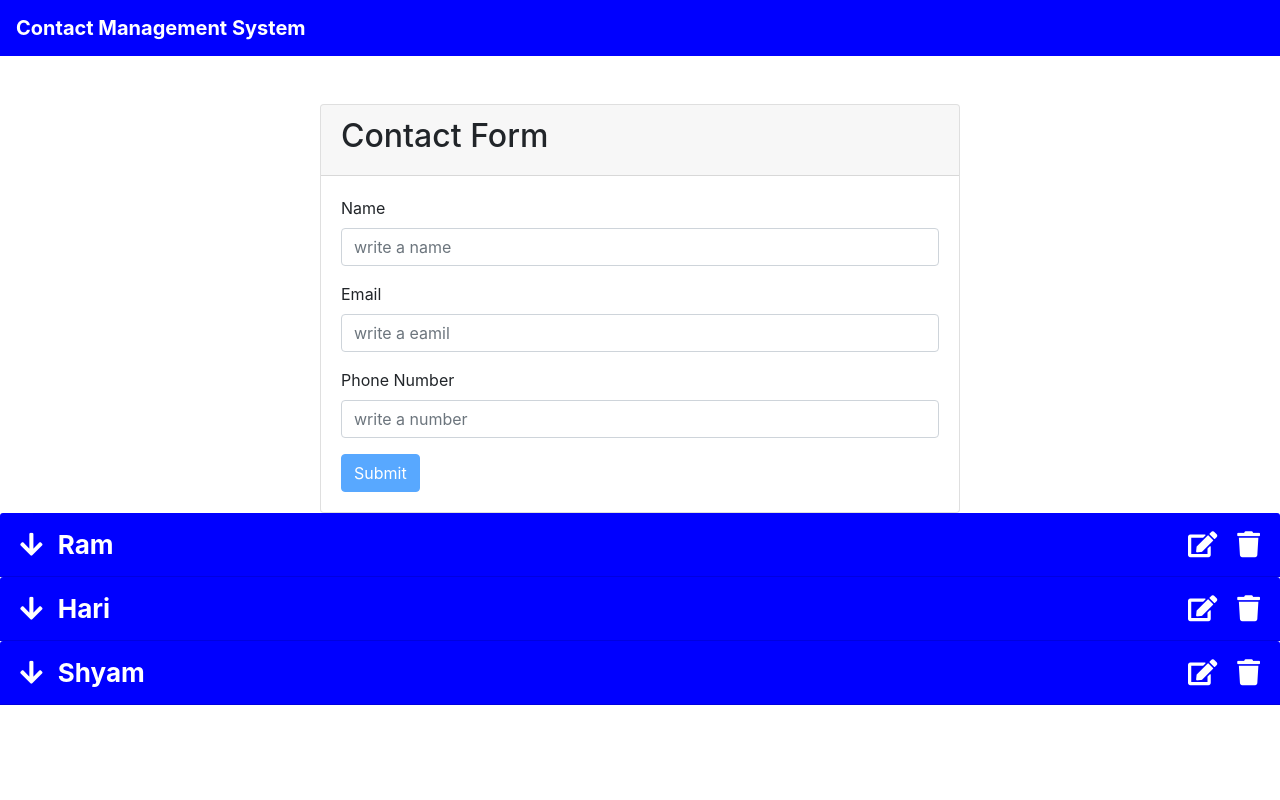
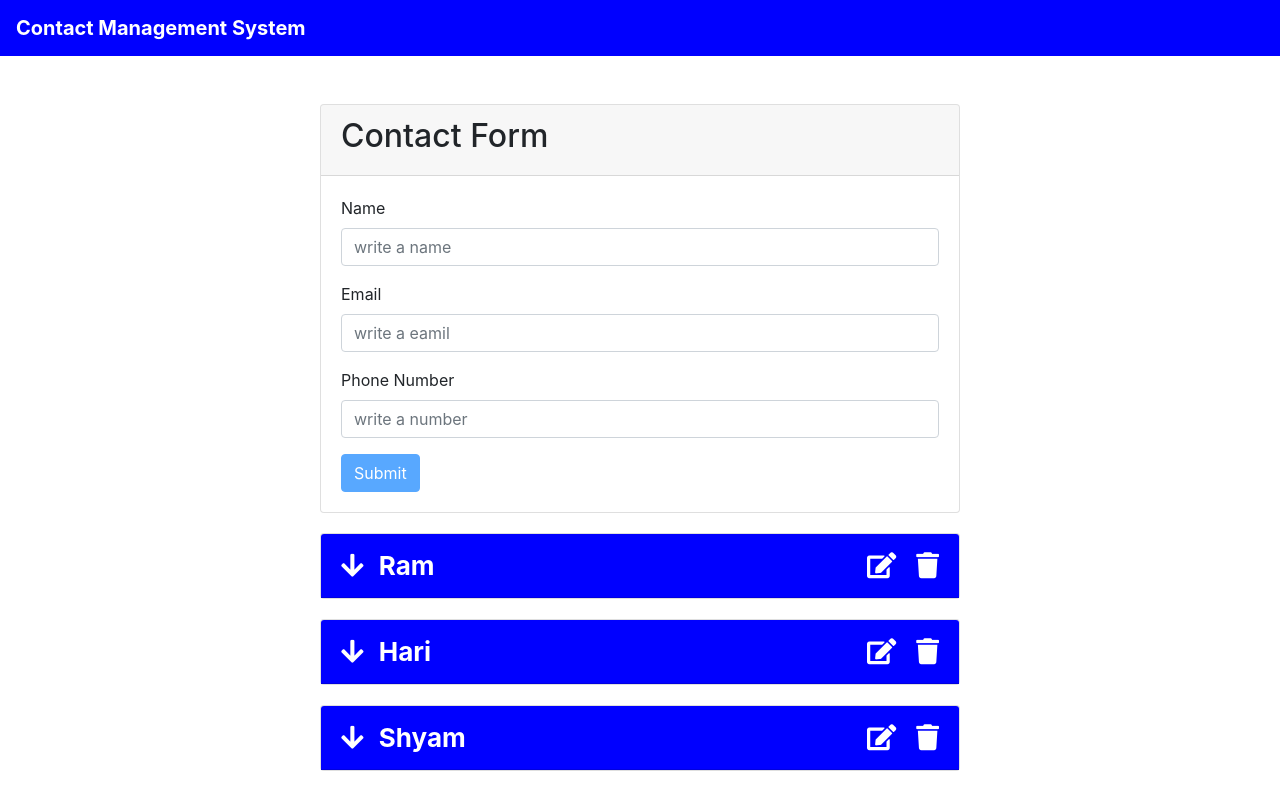
Before and after one commit to SajidAnTechie/React-ToDoList, a React app: page / in a window 1280 px wide. Built offline with nearby package versions, Linux system fonts and the light colour scheme.

Commit message:
Spring Animation is added

```diff
--- a/package.json
+++ b/package.json
@@ -49,6 +49,7 @@
     "react-app-polyfill": "^1.0.6",
     "react-dev-utils": "^10.1.0",
     "react-dom": "^16.12.0",
+    "react-spring": "^8.0.27",
     "react-toastify": "^5.5.0",
     "resolve": "1.15.0",
     "resolve-url-loader": "3.1.1",
--- a/src/App.js
+++ b/src/App.js
@@ -1,11 +1,12 @@
 import React from "react";
-import Navbar from "./Components/Navbar";
+import Navbar from "./Components/navbar/Navbar";
 import Contact from "./Components/contacts/Contact";
 import Form from "./Components/Form";
 import Swal from "sweetalert2";
 import { ToastContainer, toast } from "react-toastify";
 import "react-toastify/dist/ReactToastify.min.css";
 import uuid from "uuid/v4";
+import { Transition } from "react-spring/renderprops";
 import Auxillary from "./Components/HOC/Auxillary";
 import "bootstrap/dist/css/bootstrap.min.css";
 
@@ -70,7 +71,9 @@ class App extends React.Component {
     let data = { id: uuid(), ...formdata };
     //console.log(data);
 
-    this.setState({ contact: [data, ...this.state.contact] });
+    this.setState({
+      contact: [data, ...this.state.contact],
+    });
     toast.success("Data Added Successful");
   };
   EditSubmitData = (editformdata) => {
@@ -90,21 +93,28 @@ class App extends React.Component {
     // const contactlist = this.state.contact.split('').map(contacts => (
     //   <Contact contact={contacts} key={contacts.id} delete={this.delete} />
     // ));
-    console.log("app.js");
+
     return (
       <Auxillary>
         <Navbar title="Contact Management System" />
         <Form data={this.insertData} />
-        {this.state.contact.map((contacts) => {
-          return (
-            <Contact
-              edit={this.EditSubmitData}
-              contact={contacts}
-              key={contacts.id}
-              delete={this.delete}
-            />
-          );
-        })}
+        <Transition
+          items={this.state.contact}
+          keys={(item) => item.id}
+          from={{ opacity: 0 }}
+          enter={{ opacity: 1 }}
+          leave={{ opacity: 0 }}
+        >
+          {(item) => (props) => (
+            <div style={props}>
+              <Contact
+                edit={this.EditSubmitData}
+                contact={item}
+                delete={this.delete}
+              />
+            </div>
+          )}
+        </Transition>
         {/* {contactlist} */}
         <ToastContainer />
       </Auxillary>
--- a/src/Components/Form.js
+++ b/src/Components/Form.js
@@ -1,5 +1,5 @@
 import React from "react";
-
+import Classes from "./contacts/contactlayouts/Cardheader.module.css";
 class Form extends React.Component {
   constructor() {
     super();
@@ -12,12 +12,12 @@ class Form extends React.Component {
       focus: {
         namefocus: "",
         emailfocus: "",
-        phonefocus: ""
-      }
+        phonefocus: "",
+      },
     };
   }
 
-  handleChange = e => {
+  handleChange = (e) => {
     //console.log(e.target);
     this.setState({ [e.target.name]: e.target.value });
     const { name, value } = e.target;
@@ -48,29 +48,29 @@ class Form extends React.Component {
     }
     this.setState({ focus, [name]: value });
   };
-  handleSubmit = e => {
+  handleSubmit = (e) => {
     e.preventDefault();
     const { name, email, phone, valid } = this.state;
 
     if (name === "") {
       return this.setState({
         error: { nameerror: "Please enter the name, " },
-        valid: false
+        valid: false,
       });
     } else if (email === "") {
       return this.setState({
         error: { emailerror: "Please enter the valid email address" },
-        valid: false
+        valid: false,
       });
     } else if (phone === "") {
       return this.setState({
         error: { phoneerror: "Please enter the valid phone number, " },
-        valid: false
+        valid: false,
       });
     } else if (phone.length < 10 || phone.length > 10) {
       return this.setState({
         error: { phoneerror: "Please enter the valid phone number, " },
-        valid: false
+        valid: false,
       });
     } else {
       this.setState({ valid: true });
@@ -105,6 +105,7 @@ class Form extends React.Component {
         </button>
       );
     }
+    let card = ["card", Classes.cardheader];
     return (
       <div className="card w-50 mt-5 mx-auto">
         <div className="card-header">
--- a/src/Components/contacts/Contact.js
+++ b/src/Components/contacts/Contact.js
@@ -3,6 +3,7 @@ import Edit from "./contactlayouts/Editform";
 import Cardheader from "./contactlayouts/Cardheader";
 import Contactbody from "./contactlayouts/Contactbody";
 import Auxillary from "../HOC/Auxillary";
+
 class Contact extends React.Component {
   //binding the event handler
   constructor(props) {
@@ -123,6 +124,7 @@ class Contact extends React.Component {
           iconshape={iconshape}
           hideshow={this.hideshow}
           name={this.props.contact.name}
+          id={this.props.contact.id}
           handleEditing={this.handleEditing}
           handleDelete={this.handleDelete}
           //handleDelete={this.props.delete(this.props.contact.id)}
--- a/src/Components/contacts/contactlayouts/Cardheader.css
+++ /dev/null
@@ -1,5 +0,0 @@
-.cardheader {
-  width: "50%";
-  margin: "auto";
-  margin-top: "20px";
-}
--- a/src/Components/contacts/contactlayouts/Cardheader.js
+++ b/src/Components/contacts/contactlayouts/Cardheader.js
@@ -1,32 +1,25 @@
 import React from "react";
-import Classes from "./Cardheader.css";
+import Classes from "./Cardheader.module.css";
+
 const cardheader = (props) => {
+  let card = ["card", Classes.cardheader];
+  let cardtopheader = ["card-header", Classes.cardtopheader];
+  let iconshape = [props.iconshape, Classes.iconshape];
+  let editicon = ["fas fa-edit", Classes.editicon];
   return (
-    <div className="card" className={Classes.card}>
-      <div
-        className="card-header"
-        style={{
-          backgroundColor: "blue",
-          color: "white",
-          fontWeight: "bold",
-          fontSize: "26px",
-        }}
-      >
+    <div className={card.join(" ")}>
+      <div className={cardtopheader.join(" ")}>
         <i
           className={
-            props.iconshape
+            iconshape.join(" ")
+
             /*this.state.ishide ? "fas fa-arrow-up" : "fas fa-arrow-down"*/
           }
           onClick={props.hideshow}
-          style={{ marginRight: "15px", cursor: "pointer" }}
         ></i>
         {props.name}
-        <div style={{ float: "right" }}>
-          <i
-            className="fas fa-edit"
-            onClick={props.handleEditing}
-            style={{ marginRight: "20px" }}
-          ></i>
+        <div className={Classes.editsection}>
+          <i className={editicon.join(" ")} onClick={props.handleEditing}></i>
           <i className="fas fa-trash" onClick={props.handleDelete}></i>
           {/* <i
               className="fas fa-trash"
--- /dev/null
+++ b/src/Components/contacts/contactlayouts/Cardheader.module.css
@@ -0,0 +1,36 @@
+.cardheader {
+  width: 50% !important;
+  margin: auto !important;
+  margin-top: 20px !important;
+}
+.cardtopheader {
+  background-color: blue !important;
+  color: white !important;
+  font-weight: bold !important;
+  font-size: 26px !important;
+}
+.iconshape {
+  margin-right: 15px;
+  cursor: pointer;
+}
+.editsection {
+  float: right;
+}
+.editicon {
+  margin-right: 20px;
+}
+
+.item-enter {
+  opacity: 0;
+}
+.item-enter-active {
+  opacity: 1;
+  transition: opacity 500ms ease-in;
+}
+.item-exit {
+  opacity: 1;
+}
+.item-exit-active {
+  opacity: 0;
+  transition: opacity 500ms ease-in;
+}
--- a/src/Components/Navbar.js
+++ b/src/Components/navbar/Navbar.js
@@ -1,12 +1,13 @@
 import React from "react";
+import Classes from "./Navbar.module.css";
 
 class Navbar extends React.Component {
   state = {
     persons: {
       id: 0,
       name: 0,
-      age: 0
-    }
+      age: 0,
+    },
   };
 
   // shouldComponentUpdate(nextProps, nextState) {
@@ -19,7 +20,7 @@ class Navbar extends React.Component {
   render() {
     //object keys of object
     let stateholder = Object.keys(this.state.persons)
-      .map(id => {
+      .map((id) => {
         return [...Array(this.state.persons[id])].map((_, index) => {
           return id;
         });
@@ -29,16 +30,11 @@ class Navbar extends React.Component {
       }, []);
 
     console.log("navabar.js", stateholder);
+    let navbar = ["navbar navbar-expand-lg navbar-light", Classes.navbar];
+    let navbartextstyle = ["navbar-brand", Classes.navbartext];
     return (
-      <nav
-        className="navbar navbar-expand-lg navbar-light"
-        style={{ background: "blue" }}
-      >
-        <a
-          className="navbar-brand"
-          style={{ color: "white", fontWeight: "bold" }}
-          href="#"
-        >
+      <nav className={navbar.join(" ")}>
+        <a className={navbartextstyle.join(" ")} href="#">
           {this.props.title}
         </a>
       </nav>
--- /dev/null
+++ b/src/Components/navbar/Navbar.module.css
@@ -0,0 +1,7 @@
+.navbar {
+  background-color: blue;
+}
+.navbartext {
+  color: white !important;
+  font-weight: bold !important;
+}
```
Also changed, not shown: src/App.module.css (added, +14 -0 lines), 2 other files (tests, documents, lock files or other folders).
